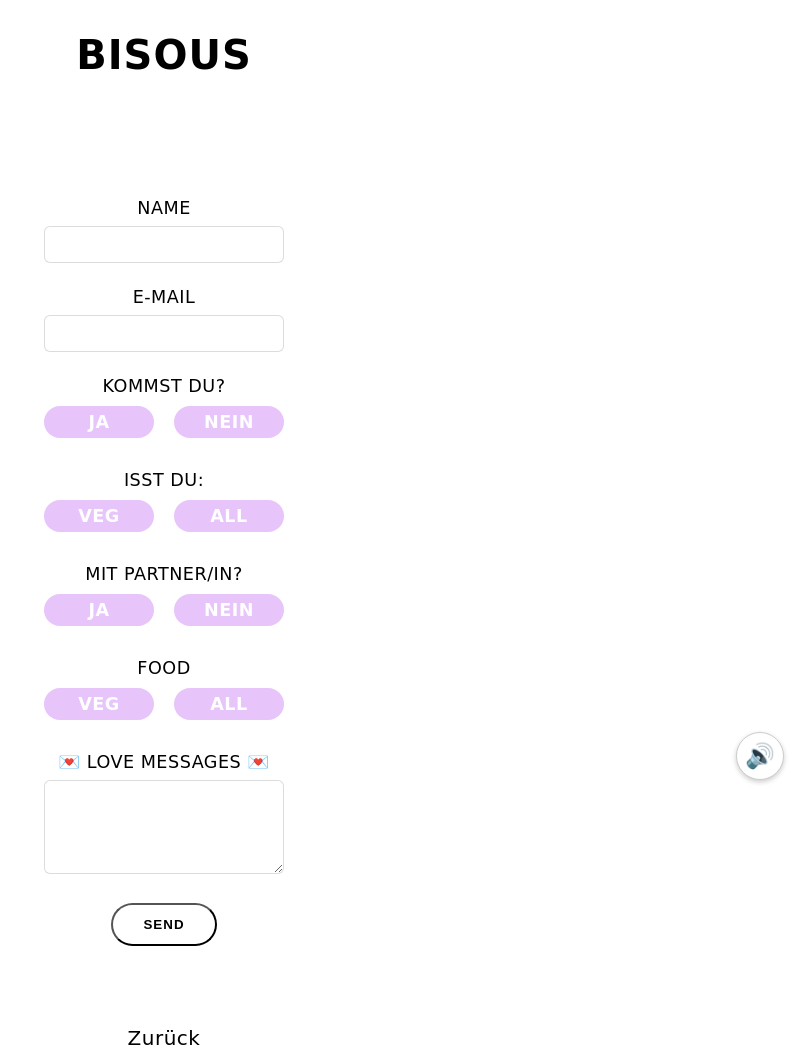
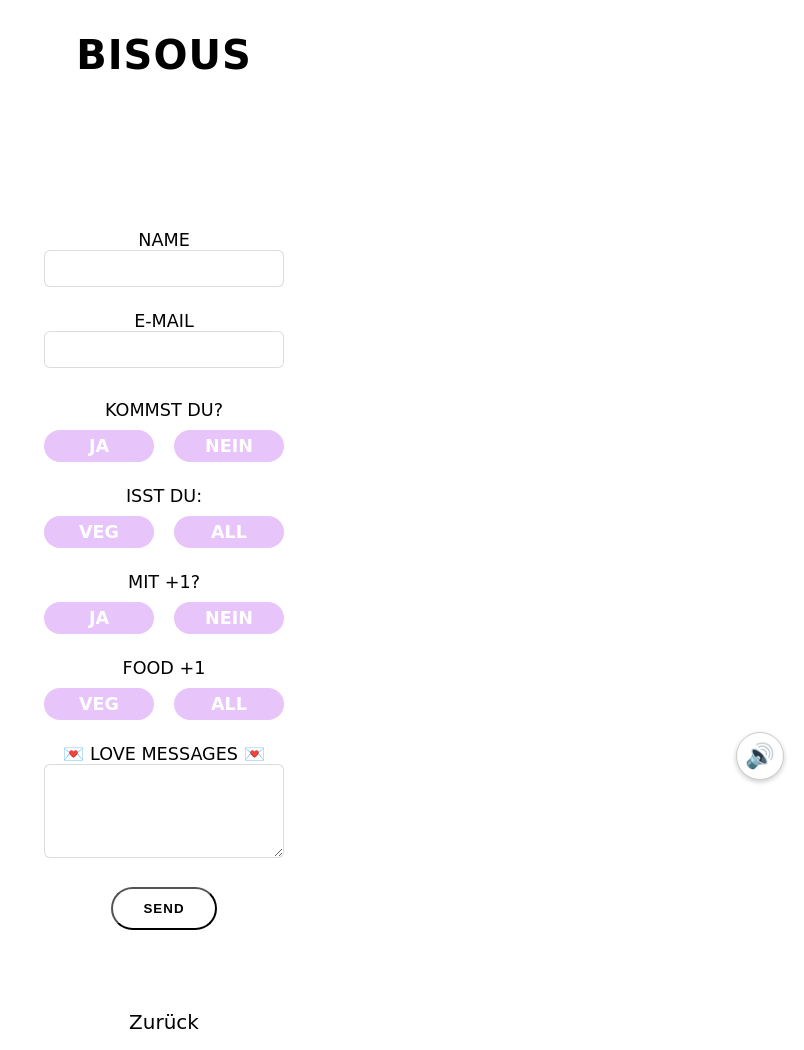
Before and after one commit to Grubinio/hochzeit, a Flask app: page /antwort in a window 1280 px wide. Shown: the whole page, without its empty margins (476-1280 px from the left). After the commit the page ends 1029 px from the top, so only its background shows below. Run offline with Flask 3, Linux system fonts and the light colour scheme; some web fonts are replaced.

Commit message:
Änderung RSVP

```diff
--- a/static/style.css
+++ b/static/style.css
@@ -18,7 +18,7 @@ body {
   align-items: center;
   font-size: 20px;
   font-weight: 400;
-  letter-spacing: 0.5px; /* optisch feiner */
+  /*letter-spacing: 0.5px; *//* optisch feiner */
 }
 a {
   color: #000;
@@ -213,7 +213,7 @@ a {
 
 .form-group label {
   display: block;
-  margin-bottom: 0.5rem;
+  /*margin-bottom: 0.5rem;*/
   font-size: 1.1rem;
 }
 
--- a/templates/zusage.html
+++ b/templates/zusage.html
@@ -41,17 +41,17 @@
     {% endwith %}
     <form method="POST" action="{{ url_for('antwort') }}" class="rsvp-form">
         <div class="form-group">
-            <label for="name">NAME</label>
+            <label style="margin-top: 2rem" for="name">NAME</label>
             <input type="text" name="name" id="name" required autocomplete="name">
         </div>
 
         <div class="form-group">
-            <label for="email">E-MAIL</label>
+            <label style="margin-top: 5px" for="email">E-MAIL</label>
             <input type="email" name="email" id="email" required autocomplete="email">
         </div>
 
         <div class="form-group">
-            <label>KOMMST DU?</label>
+            <label style="margin-top: 2rem">KOMMST DU?</label>
             <div class="button-toggle-group centered-toggle">
                 <input type="radio" id="zusage-ja" name="zusage" value="Ja" required>
                 <label for="zusage-ja">JA</label>
@@ -60,7 +60,7 @@
             </div>
         </div>
         <div class="form-group">
-            <label>ISST DU:</label>
+            <label style="margin-top: 5px">ISST DU:</label>
             <div class="button-toggle-group centered-toggle">
                 <input type="radio" id="essen-veg" name="essen" value="Veg" required>
                 <label for="essen-veg">VEG</label>
@@ -69,7 +69,7 @@
             </div>
         </div>
         <div class="form-group">
-            <label>MIT PARTNER/IN?</label>
+            <label style="margin-top: 5px">MIT +1?</label>
             <div class="button-toggle-group centered-toggle">
                 <input type="radio" id="partner-ja" name="zusage-p" value="Ja" required>
                 <label for="partner-ja">JA</label>
@@ -78,7 +78,7 @@
             </div>
         </div>
         <div class="form-group">
-            <label>FOOD</label> <!--Essen Partner/in-->
+            <label style="margin-top: 5px">FOOD +1</label> <!--Essen Partner/in-->
             <div class="button-toggle-group centered-toggle">
                 <input type="radio" id="essen-veg-p" name="essen-p" value="Veg">
                 <label for="essen-veg-p">VEG</label>
```
